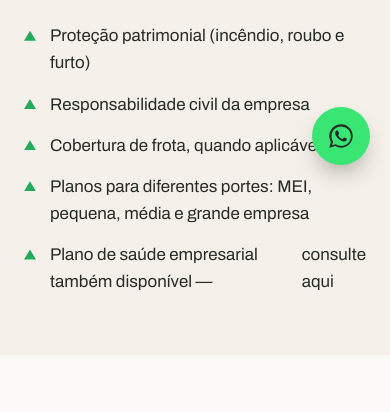
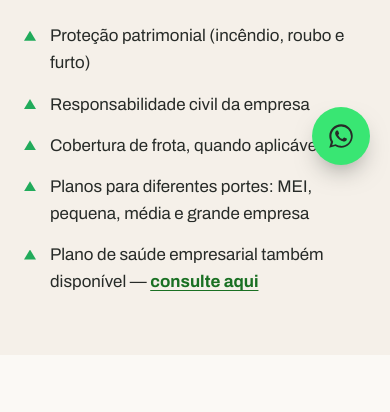
Before and after one commit to solutionrao-maker/avanty-seguros-preview, a plain HTML site: page seguro-empresarial.html in a window 390 px wide. Shown: the part 659-1071 px from the top of the page. Drawn offline with Linux system fonts and the light colour scheme.

Commit message:
Seguro empresarial: link 'consulte aqui' no fluxo do texto (mobile) e com destaque
Co-Authored-By: Claude Sonnet 5.5 <noreply@anthropic.com>

```diff
--- a/assets/css/style.css
+++ b/assets/css/style.css
@@ -318,6 +318,7 @@ h3 { font-size: 1.2rem; font-stretch: 100%; font-weight: 700; letter-spacing: -0
 .beneficios-list { max-width: 720px; margin: 0; padding: 0; list-style: none; display: flex; flex-direction: column; gap: 14px; }
 .beneficios-list li { display: flex; gap: 14px; align-items: flex-start; font-size: 1.06rem; color: var(--grafite); }
 .beneficios-list li::before { margin-top: 0.5em; }
+.beneficios-list li a { color: var(--verde-texto); font-weight: 700; text-decoration: underline; text-underline-offset: 3px; }
 
 .planos-grid { display: grid; grid-template-columns: repeat(3, minmax(0, 1fr)); }
 .plano-card { display: flex; flex-direction: column; padding: 4px 32px 4px 0; }
--- a/seguro-empresarial.html
+++ b/seguro-empresarial.html
@@ -291,7 +291,7 @@
 
       <li>Planos para diferentes portes: MEI, pequena, média e grande empresa</li>
 
-      <li>Plano de saúde empresarial também disponível — <a href="plano-de-saude.html#empresarial">consulte aqui</a></li>
+      <li><span>Plano de saúde empresarial também disponível — <a href="plano-de-saude.html#empresarial">consulte aqui</a></span></li>
 
     </ul>
 
```
